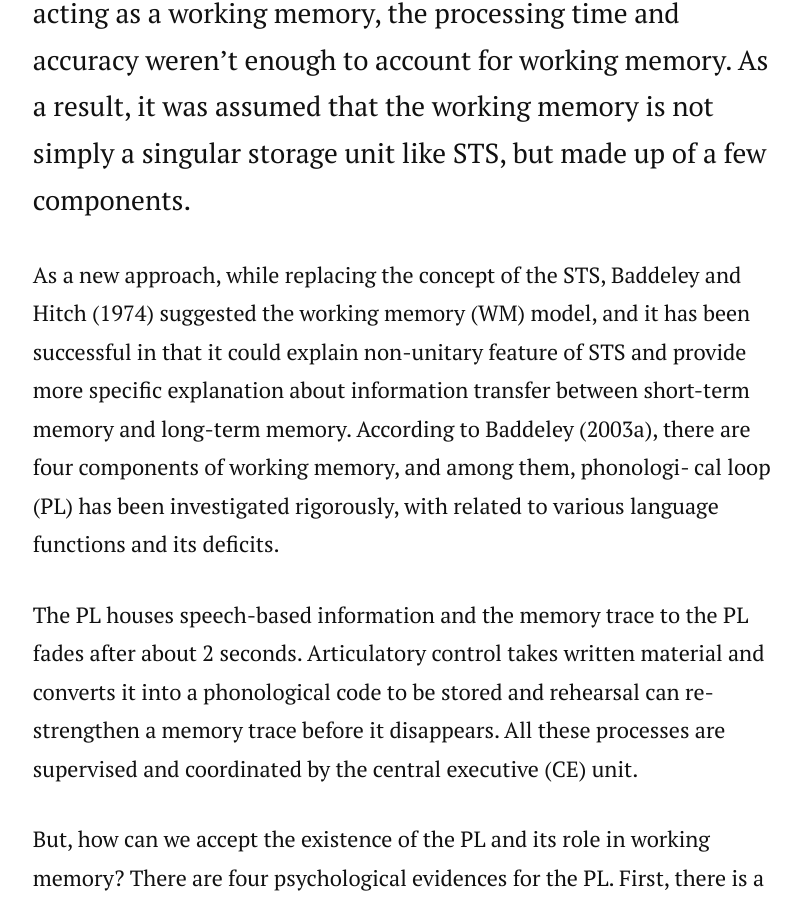
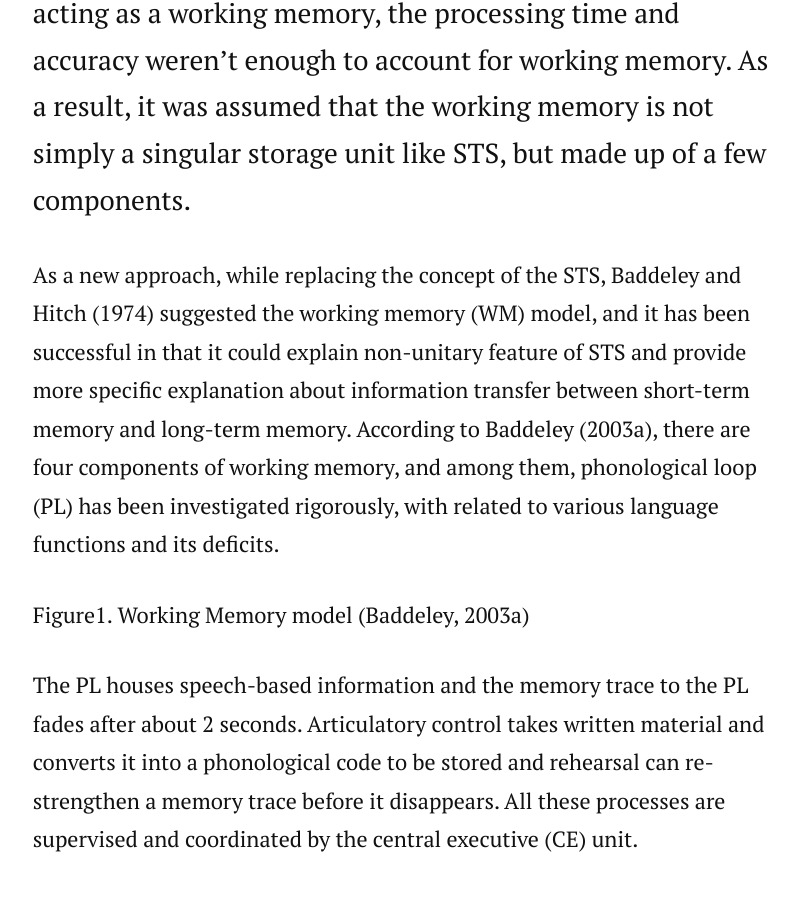
Before and after one commit to cogsci13/cogsci13.github.io, a Jekyll site: the page built from _posts/2019-04-18-Rethinking.markdown, in a window 1280 px wide and 900 px high, scrolled down 1155 px. Shown: the whole window, without its empty margins (236-1037 px from the left). Built offline with Jekyll 4.4.1, drawn with Linux system fonts in a browser that asks for light colours; nearby versions of some CDN libraries.

Commit message:
Update 2019-04-18-Rethinking.markdown

```diff
--- a/_posts/2019-04-18-Rethinking.markdown
+++ b/_posts/2019-04-18-Rethinking.markdown
@@ -6,7 +6,10 @@ date:   2019-04-18
 
 <p class="intro"><span class="dropcap">I</span>ntroduction. Most cognitively demanding tasks require temporal storages of transient information, i.e. short-term store (STS). It is located between sensory stores and long-term stores, and used to hold and manipulate information for cogni- tive tasks as a working memory1. Though the dual-task study2 showed that STS was really acting as a working memory, the processing time and accuracy weren’t enough to account for working memory. As a result, it was assumed that the working memory is not simply a singular storage unit like STS, but made up of a few components.</p>
 
-As a new approach, while replacing the concept of the STS, Baddeley and Hitch (1974) suggested the working memory (WM) model, and it has been successful in that it could explain non-unitary feature of STS and provide more specific explanation about information transfer between short-term memory and long-term memory. According to Baddeley (2003a), there are four components of working memory, and among them, phonologi- cal loop (PL) has been investigated rigorously, with related to various language functions and its deficits.
+As a new approach, while replacing the concept of the STS, Baddeley and Hitch (1974) suggested the working memory (WM) model, and it has been successful in that it could explain non-unitary feature of STS and provide more specific explanation about information transfer between short-term memory and long-term memory. According to Baddeley (2003a), there are four components of working memory, and among them, phonological loop (PL) has been investigated rigorously, with related to various language functions and its deficits.
+
+
+Figure1. Working Memory model (Baddeley, 2003a)
 
 The PL houses speech-based information and the memory trace to the PL fades after about 2 seconds. Articulatory control takes written material and converts it into a phonological code to be stored and rehearsal can re-strengthen a memory trace before it disappears. All these processes are supervised and coordinated by the central executive (CE) unit.
 
```
